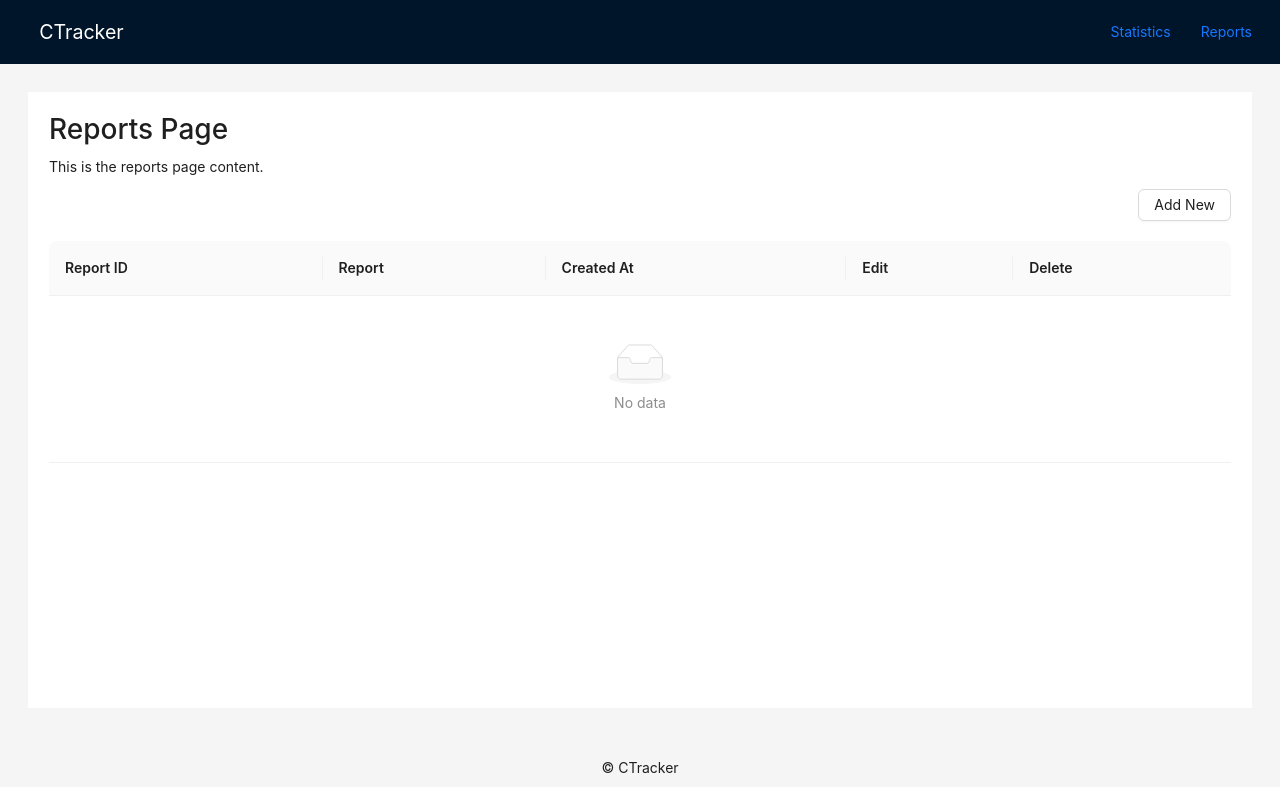
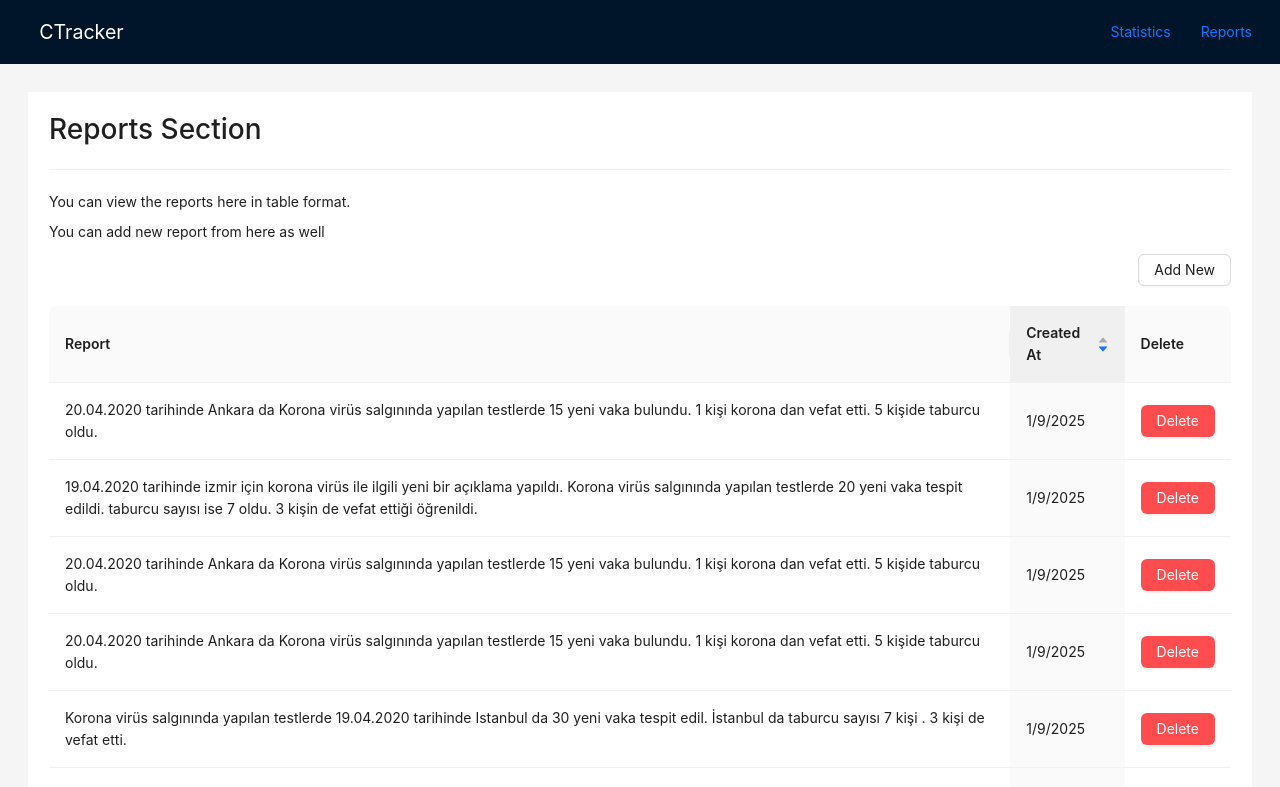
Before and after one commit to mehmetegeacican/CTracker, a React (Vite) app in the folder client/: page /reports in a window 1280 px wide. Shown: the top 787 px of the page. Built offline with nearby package versions, Linux system fonts and the light colour scheme.

Commit message:
report table init

```diff
--- a/client/src/components/tables/reportTable/reportTable.jsx
+++ b/client/src/components/tables/reportTable/reportTable.jsx
@@ -1,15 +1,17 @@
 import React from 'react';
-import { Table } from 'antd';
+import { Button, Table } from 'antd';
 
 const COLUMNS = [
-    {
+    /*
+      {
         title: 'Report ID',
         dataIndex: 'id',
         key: 'id',
       },
+    */
       {
         title: 'Report',
-        dataIndex: 'title',
+        dataIndex: 'report',
         key: 'title',
       },
       {
@@ -17,21 +19,99 @@ const COLUMNS = [
         dataIndex: 'createdAt',
         key: 'createdAt',
         render: (text) => new Date(text).toLocaleDateString(), // Format the date
+        defaultSortOrder: 'descend',
+        sorter: (a, b) => new Date(b.createdAt) - new Date(a.createdAt)
       },
+      /*
       {
         title: 'Edit',
         dataIndex: 'edit',
         key: 'edit',
       },
+      */
       {
         title: 'Delete',
-        dataIndex: 'delete',
-        key: 'delete',
+        dataIndex: 'id',
+        key: 'id',
+        render: (id) => (
+          <Button type="primary" danger onClick={() => console.log(id)}>
+            Delete
+          </Button>
+        ),
       },
-]
+
+];
+
+const data = [
+    {
+      "id": "677f96937804da46383107f8",
+      "report": "20.04.2020 tarihinde Ankara da Korona virüs salgınında yapılan testlerde 15 yeni vaka bulundu. 1 kişi korona dan vefat etti. 5 kişide taburcu oldu.",
+      "createdAt": "2025-01-09T12:27:47.26"
+    },
+    {
+      "id": "677f96937804da46383107f7",
+      "report": "19.04.2020 tarihinde izmir için korona virüs ile ilgili yeni bir açıklama yapıldı. Korona virüs salgınında yapılan testlerde 20 yeni vaka tespit edildi. taburcu sayısı ise 7 oldu. 3 kişin de vefat ettiği öğrenildi.",
+      "createdAt": "2025-01-09T12:27:47.26"
+    },
+    {
+      "id": "677f96ae7804da46383107fa",
+      "report": "20.04.2020 tarihinde Ankara da Korona virüs salgınında yapılan testlerde 15 yeni vaka bulundu. 1 kişi korona dan vefat etti. 5 kişide taburcu oldu.",
+      "createdAt": "2025-01-09T12:28:14.974"
+    },
+    {
+      "id": "677f97125fe5ec33bb20acc1",
+      "report": "20.04.2020 tarihinde Ankara da Korona virüs salgınında yapılan testlerde 15 yeni vaka bulundu. 1 kişi korona dan vefat etti. 5 kişide taburcu oldu.",
+      "createdAt": "2025-01-09T12:29:54.742"
+    },
+    {
+      "id": "677f972a5fe5ec33bb20acc3",
+      "report": "Korona virüs salgınında yapılan testlerde 19.04.2020 tarihinde Istanbul da 30 yeni vaka tespit edil. İstanbul da taburcu sayısı 7 kişi . 3 kişi de vefat etti.",
+      "createdAt": "2025-01-09T12:30:18.685"
+    },
+    {
+      "id": "677f973d5fe5ec33bb20acc5",
+      "report": "19.04.2020 tarihinde Istanbul için korona virüs ile ilgili yeni bir açıklama yapıldı. Korona virüs salgınında yapılan testlerde 20 yeni vaka tespit edildi. taburcu sayısı ise 7 oldu. 3 kişin de vefat ettiği öğrenildi.",
+      "createdAt": "2025-01-09T12:30:37.41"
+    },
+    {
+      "id": "677f9b163164f80609ab491c",
+      "report": "19.04.2020 tarihinde Istanbul için korona virüs ile ilgili yeni bir açıklama yapıldı. Korona virüs salgınında yapılan testlerde 20 yeni vaka tespit edildi. taburcu sayısı ise 7 oldu. 3 kişin de vefat ettiği öğrenildi.",
+      "createdAt": "2025-01-09T12:47:02.593"
+    },
+    {
+      "id": "677f9b27a1b02334635bdca1",
+      "report": "19.04.2020 tarihinde Istanbul için korona virüs ile ilgili yeni bir açıklama yapıldı. Korona virüs salgınında yapılan testlerde 20 yeni vaka tespit edildi. taburcu sayısı ise 7 oldu. 3 kişin de vefat ettiği öğrenildi.",
+      "createdAt": "2025-01-09T12:47:19.775"
+    },
+    {
+      "id": "677f9b41a1b02334635bdca3",
+      "report": "20.04.2020 tarihinde Ankara da Korona virüs salgınında yapılan testlerde 15 yeni vaka bulundu. 1 kişi korona dan vefat etti. 5 kişide taburcu oldu.",
+      "createdAt": "2025-01-09T12:47:45.278"
+    },
+    {
+      "id": "677f9ba92e1367282986ba3c",
+      "report": "20.04.2020 tarihinde Ankara da Korona virüs salgınında yapılan testlerde 15 yeni vaka bulundu. 1 kişi korona dan vefat etti. 5 kişide taburcu oldu.",
+      "createdAt": "2025-01-09T12:49:29.952"
+    },
+    {
+      "id": "677f9c3563d6db22622da9d0",
+      "report": "20.04.2020 tarihinde Ankara da Korona virüs salgınında yapılan testlerde 15 yeni vaka bulundu. 1 kişi korona dan vefat etti. 5 kişide taburcu oldu.",
+      "createdAt": "2025-01-09T12:51:49.328"
+    },
+    {
+      "id": "677f9c4363d6db22622da9d2",
+      "report": "Korona virüs salgınında yapılan testlerde 19.04.2020 tarihinde Istanbul da 30 yeni vaka tespit edil. İstanbul da taburcu sayısı 7 kişi . 3 kişi de vefat etti.",
+      "createdAt": "2025-01-09T12:52:03.809"
+    },
+    {
+      "id": "677f9ce963d6db22622da9d4",
+      "report": "19.04.2020 tarihinde Istanbul için korona virüs ile ilgili yeni bir açıklama yapıldı. Korona virüs salgınında yapılan testlerde 20 yeni vaka tespit edildi. taburcu sayısı ise 7 oldu. 3 kişin de vefat ettiği öğrenildi.",
+      "createdAt": "2025-01-09T12:54:49.227"
+    }
+  ];
 
 export default function ReportTable() {
   return (
-    <Table columns={COLUMNS} dataSource={[]}/>
+    <Table columns={COLUMNS} dataSource={data}/>
   )
 }
--- a/client/src/pages/reports/reportsPage.jsx
+++ b/client/src/pages/reports/reportsPage.jsx
@@ -1,12 +1,14 @@
-import { Button, Flex } from 'antd'
+import { Button, Divider, Flex } from 'antd'
 import React from 'react'
 import ReportTable from '../../components/tables/reportTable/reportTable'
 
 export default function ReportsPage() {
   return (
     <div>
-      <h1>Reports Page</h1>
-      <p>This is the reports page content.</p>
+      <h1>Reports Section</h1>
+      <Divider/>
+      <p>You can view the reports here in table format.</p>
+      <p>You can add new report from here as well</p>
       <Flex vertical gap={20}>
           <Flex justify='flex-end'>
               <Button>Add New</Button>
```
